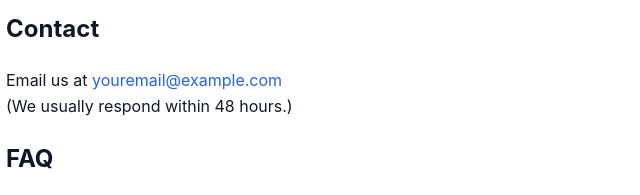
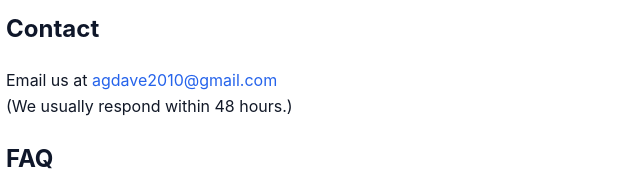
Before and after one commit to abhi-dave/linklist-support, a plain HTML site: page index.html in a window 1280 px wide. Shown: the part 239-434 px from the top of the page, 308-948 px from the left. Drawn offline with Linux system fonts and the light colour scheme.

Commit message:
Update contact email in index.html

```diff
--- a/index.html
+++ b/index.html
@@ -32,7 +32,7 @@
     <h1>LinkList Support</h1>
     <p>Thanks for using <strong>LinkList</strong> — a simple and elegant way to save and organize your favorite links in one place.</p>
     <h2>Contact</h2>
-    <p>Email us at <a href="mailto:youremail@example.com">youremail@example.com</a><br>(We usually respond within 48 hours.)</p>
+    <p>Email us at <a href="mailto:agdave2010@gmail.com">agdave2010@gmail.com</a><br>(We usually respond within 48 hours.)</p>
 
     <h2>FAQ</h2>
     <p><strong>1. How do I restore my saved links?</strong><br>
```
